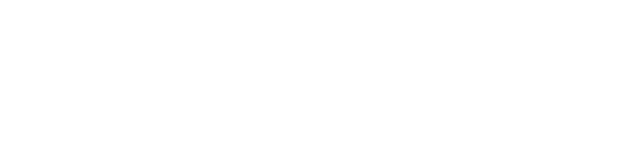
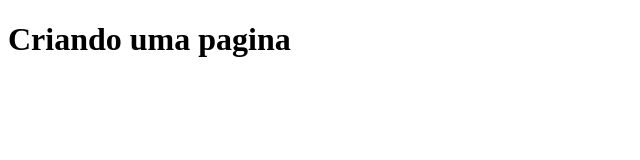
Before and after one commit to edskate/Programa--o-003, a plain HTML site: page index.html in a window 1280 px wide. Shown: the whole page, without its empty margins (0-640 px from the left). Drawn offline with Linux system fonts and the light colour scheme.

Commit message:
criando uma tag

```diff
--- a/index.html
+++ b/index.html
@@ -9,6 +9,7 @@
 </head>
 
 <body>
+<h1>Criando uma pagina</h1>
 
 </body>
 
```
